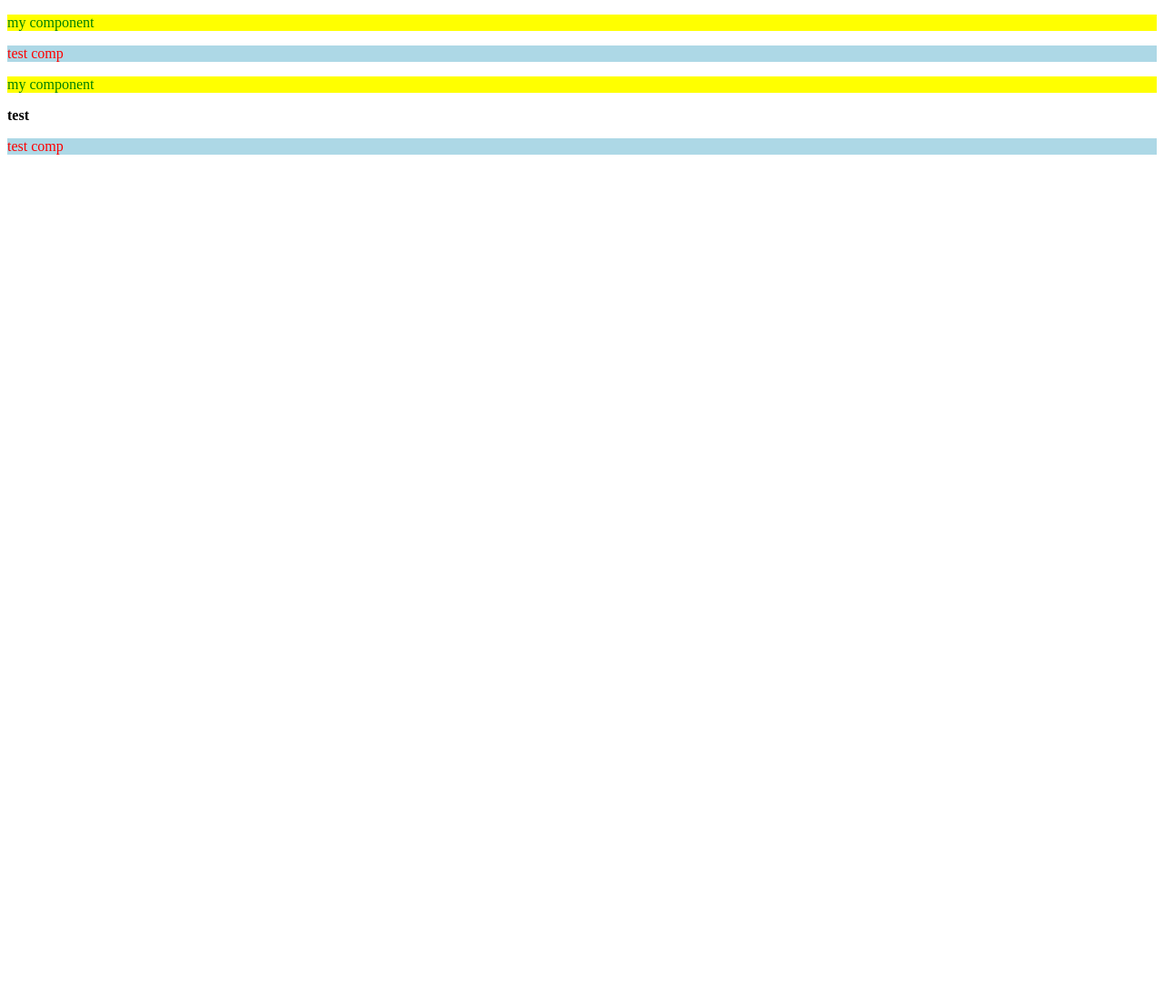
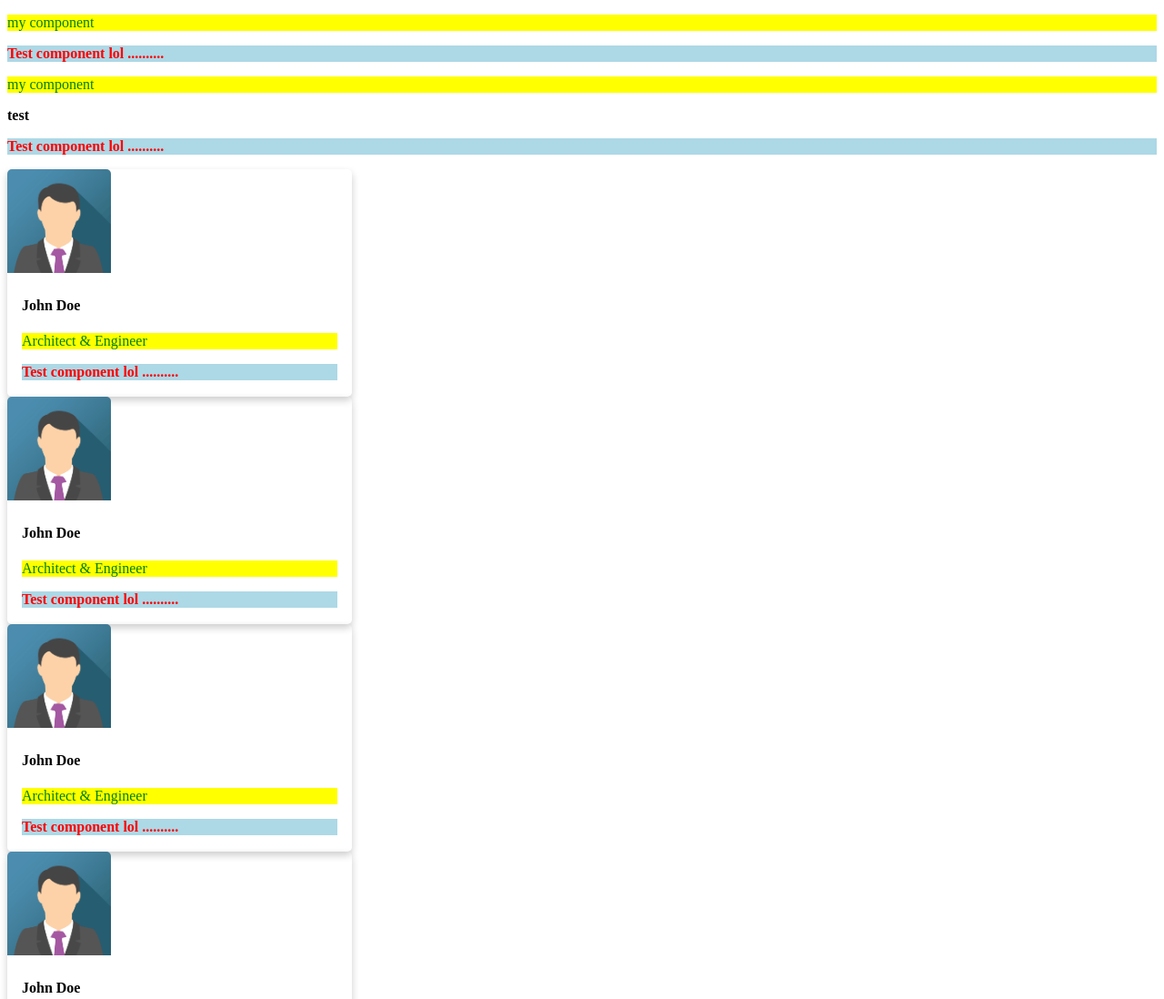
Before and after one commit to MaurerKrisztian/DoughnutJs, a plain HTML site: page index.html in a window 1280 px wide. Shown: the top 1098 px of the page at 91% size. Before the commit the page ends 800 px from the top, so only its background shows below. Drawn offline with Linux system fonts and the light colour scheme.

Commit message:
fix names

```diff
--- /dev/null
+++ b/components/Card/Card.css
@@ -0,0 +1,27 @@
+mk-card .card {
+    /* Add shadows to create the "card" effect */
+    box-shadow: 0 4px 8px 0 rgba(0,0,0,0.2);
+    transition: 0.3s;
+}
+
+/* On mouse-over, add a deeper shadow */
+mk-card .card:hover {
+    box-shadow: 0 8px 16px 0 rgba(0,0,0,0.2);
+}
+
+/* Add some padding inside the card container */
+mk-card .container {
+    padding: 2px 16px;
+}
+
+mk-card .card {
+    box-shadow: 0 4px 8px 0 rgba(0,0,0,0.2);
+    transition: 0.3s;
+    border-radius: 5px; /* 5px rounded corners */
+    width: 30%;
+}
+
+/* Add rounded corners to the top left and the top right corner of the image */
+mk-card img {
+    border-radius: 5px 5px 0 0;
+}
--- /dev/null
+++ b/components/Card/Card.html
@@ -0,0 +1,8 @@
+<div class="card">
+    <img src="../../assets/img_avatar.png" alt="Avatar" style="width:30%">
+    <div class="container">
+        <h4><b>John Doe</b></h4>
+        <p>Architect & Engineer</p>
+        <mk-test></mk-test>
+    </div>
+</div>
--- /dev/null
+++ b/components/Card/Card.js
@@ -0,0 +1,7 @@
+import ComponentBase from "../../lib/ComponentBase.js";
+
+export class Card extends ComponentBase {
+    constructor() {
+        super();
+    }
+}
--- /dev/null
+++ b/components/Test/Test.html
@@ -0,0 +1 @@
+<p class="b"><b>Test component lol ..........</b></p>
--- a/components/test/test.html
+++ /dev/null
@@ -1 +0,0 @@
-<p class="b">test comp</p>
--- a/index.html
+++ b/index.html
@@ -7,6 +7,10 @@
 
 <mk-myComponent></mk-myComponent>
 <mk-test> <b>test</b> </mk-test>
-
+<mk-card></mk-card>
+<mk-card></mk-card>
+<mk-card></mk-card>
+<mk-card></mk-card>
+<mk-card></mk-card>
 </body>
 </html>
--- a/lib/settings.js
+++ b/lib/settings.js
@@ -1,9 +1,11 @@
-import {Test} from "../components/test/Test.js";
-import {MyComponent} from "../components/myComponent/myComponent.js";
+import {Test} from "../components/Test/Test.js";
+import {MyComponent} from "../components/MyComponent/MyComponent.js";
+import {Card} from "../components/Card/Card.js";
 
 const components = {
     "test": Test,
-    "mycomponent": MyComponent
+    "mycomponent": MyComponent,
+    "card": Card,
 }
 
 const componentFolder = "/components"
```
Also changed, not shown: assets/img_avatar.png (added), components/MyComponent/MyComponent.css (renamed from components/myComponent/myComponent.css), components/MyComponent/MyComponent.html (renamed from components/myComponent/myComponent.html), components/MyComponent/MyComponent.js (renamed from components/myComponent/myComponent.js), components/Test/Test.css (renamed from components/test/test.css), components/Test/Test.js (renamed from components/test/Test.js).
